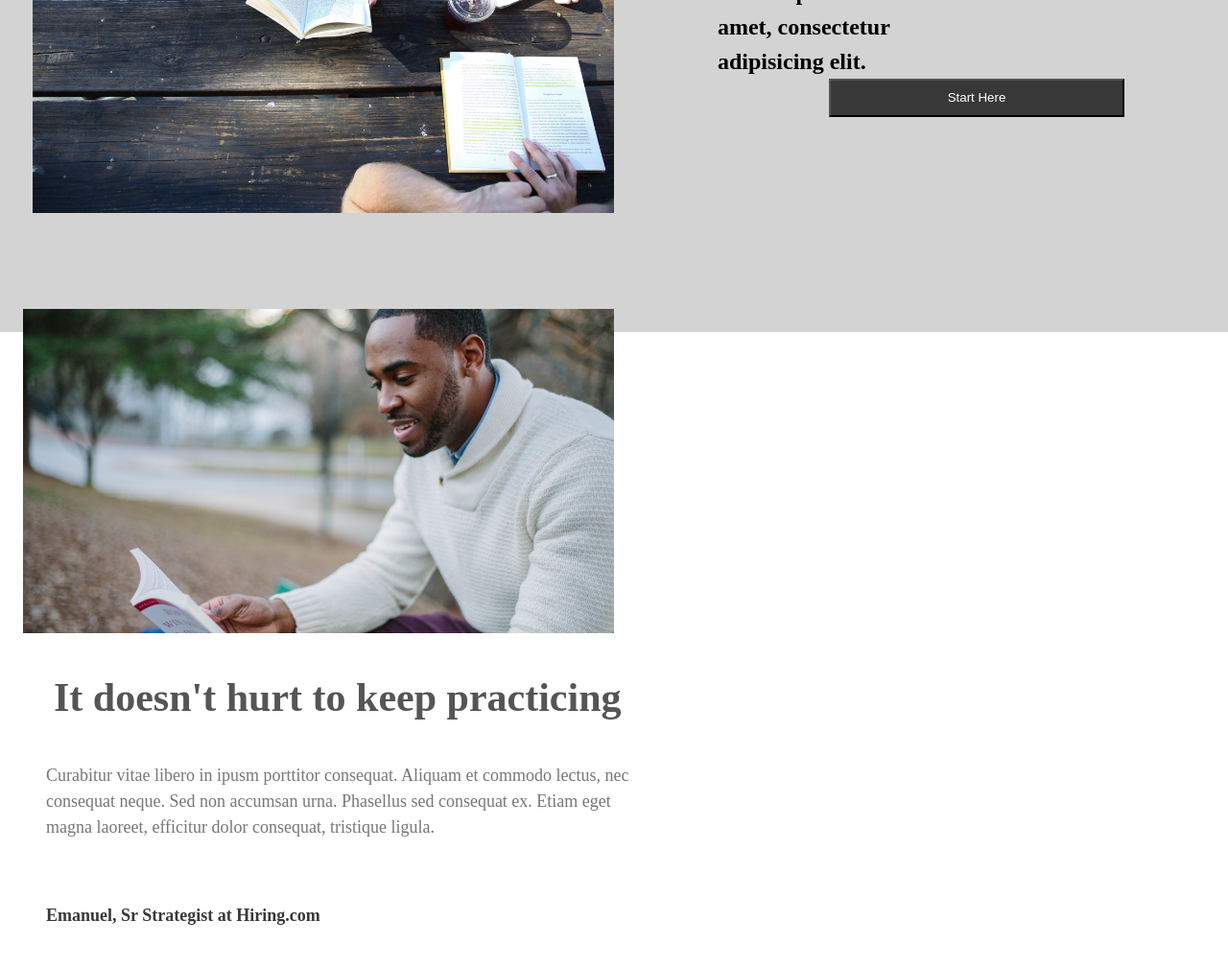
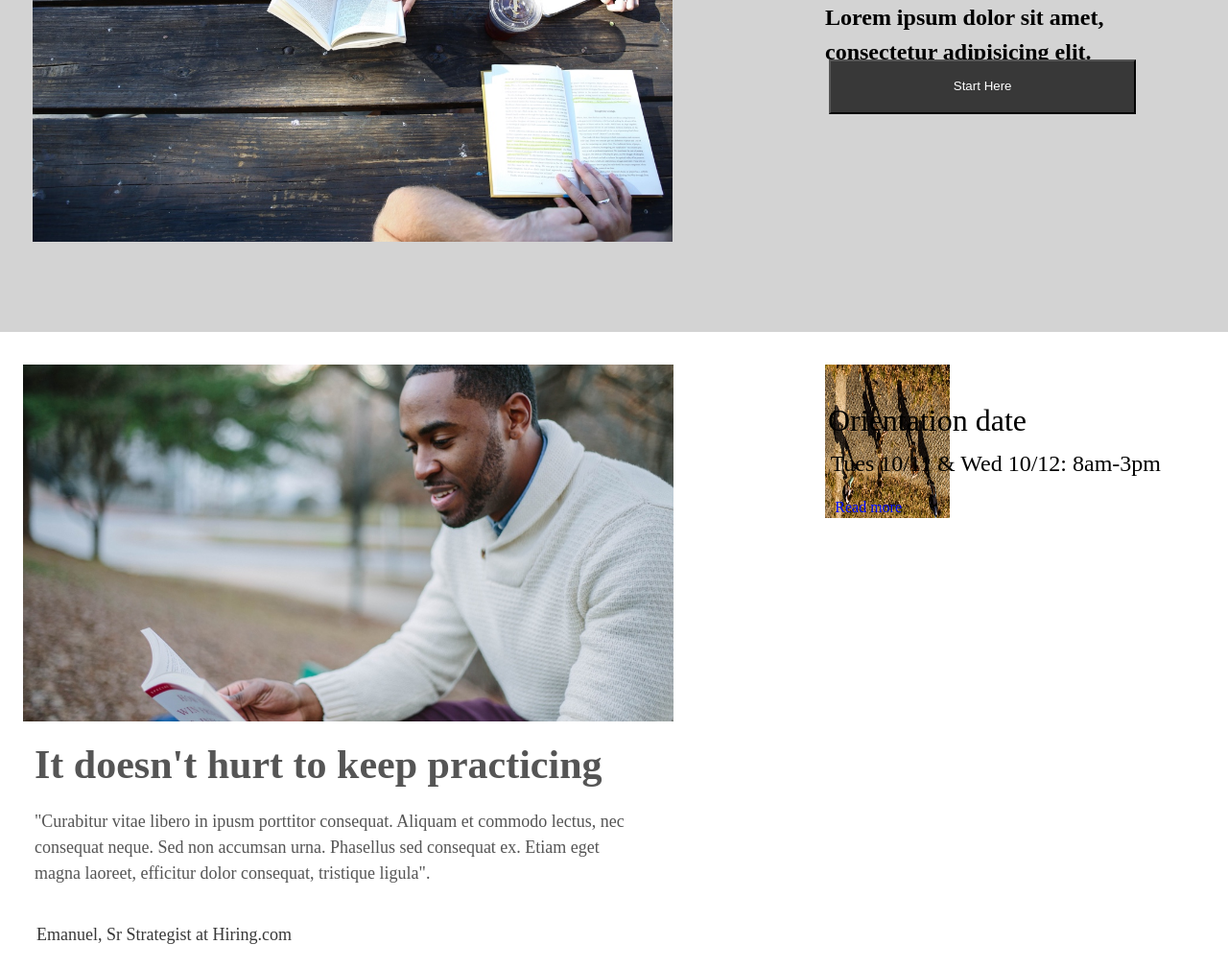
Before and after one commit to MoshelleGarbla/Colmar-Academy, a plain HTML site: page index.html in a window 1280 px wide. Shown: the part 320-1329 px from the top of the page at 96% size. Drawn offline with Linux system fonts and the light colour scheme.

Commit message:
added more pictures and text

```diff
--- a/index.html
+++ b/index.html
@@ -30,8 +30,8 @@
     <div class="container">
 
 
-    <img src="/capstone_colmar_assets/images/banner.jpg" alt="people reading and writing" width="50%" height="50%">
-    <h1>Learn something new everyday</h1>
+    <img src="/capstone_colmar_assets/images/banner.jpg" alt="people reading and writing" width="55.%" height="0%">
+    <h1>Learn something  <br> new everyday</h1>
     <h2>Lorem ipsum dolor sit amet, consectetur adipisicing elit.</h2>
 
 
@@ -47,15 +47,30 @@
 
 <div class="content">
 
-    <img src="/capstone_colmar_assets/images/information-main.jpg" alt="a man on the computer" width="50%" height="50%">
+    <img src="/capstone_colmar_assets/images/information-main.jpg" alt="a man reading a book" width="53%" height="auto">
+
 
     <h1>It doesn't hurt to keep practicing</h1>
 
- <h2>Curabitur vitae libero in ipusm porttitor consequat. Aliquam et commodo lectus, nec consequat neque. Sed non accumsan urna. Phasellus sed consequat ex. Etiam eget magna laoreet, efficitur dolor consequat, tristique ligula.
+ <h2>"Curabitur vitae libero in ipusm porttitor consequat.
+     Aliquam et commodo lectus, nec consequat neque. Sed non accumsan urna. Phasellus sed consequat ex.
+     Etiam eget magna laoreet, efficitur dolor consequat, tristique ligula".
     </h2>
 
     <h3>Emanuel, Sr Strategist at Hiring.com</h3>
 
+</div>
+
+    <div class=sub-section>
+
+    <img src="capstone_colmar_assets/images/information-orientation-mobile.jpg" alt="a group of people walking" width="130px" height="160px">
+    <h1>Orientation date</h1>
+    <h2>Tues 10/11 & Wed 10/12: 8am-3pm</h2>
+    <a href="#">Read more</a>
+
+
+
+    </div>
 
 
 
--- a/style.css
+++ b/style.css
@@ -57,86 +57,118 @@ main{
      align-items: center;
      margin: 10px;
 
+}
 
+.container img{
+
+    position: relative;
+    bottom: 15px;
 }
 
 
 .container h1{
-
 font-size: 50px;
 color: #555555;
 position: relative;
-left: 150px;
-bottom: 100px;
-align-items: center;
+left: 70px;
+bottom: 150px;
+}
 
 
-}
-
 .container h2{
-    position: relative;
-    top: 30px;
-    bottom: 300px;
-    right: 218px;
-    align-items: center;
+    position: absolute;
+    top: 320px;
     line-height: 1.5;
-    display: block;
-
-
+    right: 250px;
+    width: 25%;
+    left: 860px;
 }
 
 
 
 .favorite-styled{
     height: 40px;
-    width: 25%;
+    width: 26%;
     background-color: #383838;
     text-decoration: none;
     color: #fff;
     position: relative;
-    text-align: center;
     left: 840px;
-    bottom: 150px;
-    padding: 8px 7px;
-
+    bottom: 215px;
+    padding: 2.0em;
+    line-height: 0%;
 }
 
+
 .content img{
-    position: relative;
-    top: 50px;
+    position: absolute;
+    top: 700px;
+
+
 }
 
 .content h1{
     position: relative;
-    top: 50px;
+    top: 400px;
     font-size: 42px;
     font-weight: bolder;
     line-height: 1.5;
     padding: 32px;
     color: #555555;
+    right: 20px;
 }
 
 .content h2{
     position: relative;
-    color: #383838;
-    top: 30px;
+    top: 358px;
     padding: 24px;
     font-size: 18px;
-    font-weight:lighter;
-    opacity: .8;
+    font-weight: lighter;
     color: #555555;
     display: block;
     width: 50%;
     line-height: 1.5;
-
-
-
+    right: 12px;
 }
 
 .content h3{
     position: relative;
     color: #383838;
-    top: 50px;
+    top: 350px;
     padding: 24px;
     font-size: 18px;
+    font-weight: lighter;
+    right: 10px;
 }
+
+.sub-section img{
+    position: absolute;
+    left: 860px;
+    top: 700px;
+
+}
+.sub-section h1{
+    position: absolute;
+    top: 740px;
+    right: 210px;
+    font-weight: lighter;
+    color: #000;
+
+}
+.sub-section h2{
+    position: absolute;
+    top: 790px;
+    right: 70px;
+    font-weight: lighter;
+    color: #000;
+
+}
+.sub-section a{
+    position: absolute;
+    top: 840px;
+    right: 340px;
+    font-weight: lighter;
+    color: #000fff;
+    text-decoration: none;
+
+}
```
